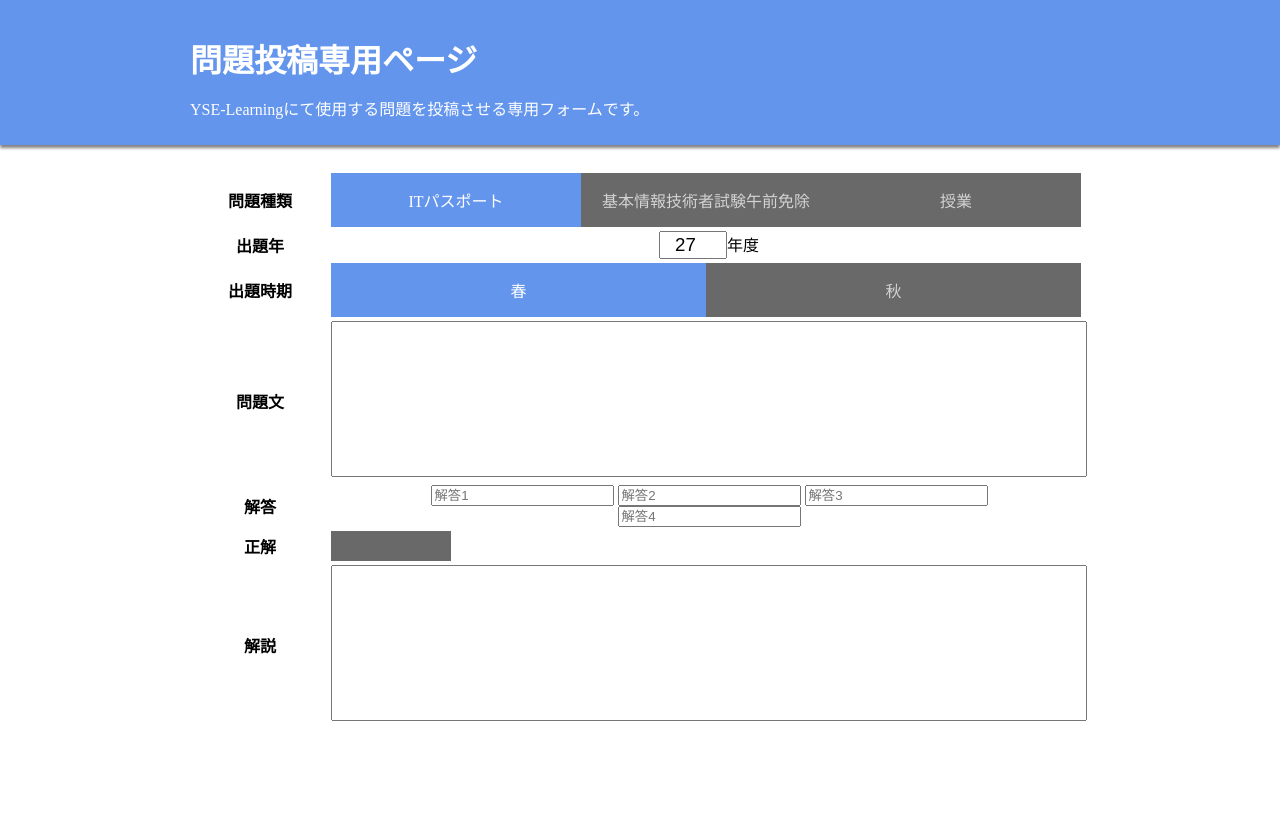
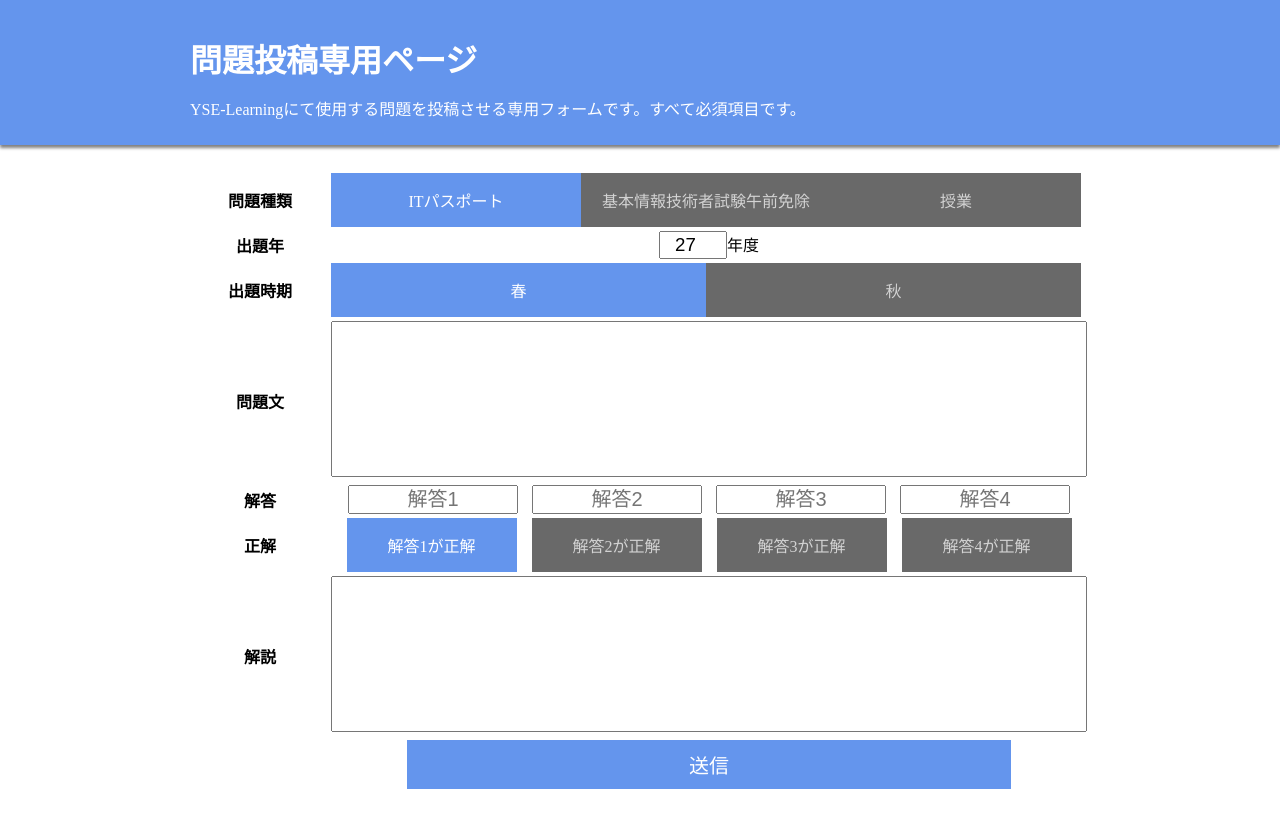
Before and after one commit to kaizanakasato/Pages, a PHP site: page /questionPost.html in a window 1280 px wide. Before the commit the page ends 721 px from the top, so only its background shows below. Run offline with PHP 8.4, Linux system fonts and the light colour scheme.

Commit message:
QuestionPost Page FrontEnd Finish

```diff
--- a/questionPost.css
+++ b/questionPost.css
@@ -47,6 +47,12 @@ label{
 	color: lightgrey;
 }
 
+label:after{
+	content: "";
+	clear: both;
+	display: block;
+}
+
 .questionType > label{
 	box-sizing: border-box;
 	width: calc(750px/3);
@@ -70,17 +76,47 @@ input[type="number"]{
 }
 
 .ansText{
-	width: 730px;
+	width: 740px;
 	margin: auto;
 }
 
 .ansText > input[type="text"]{
-	width: calc(700px/4);
+	width: calc(680px/4);
+	margin: 0 5px;
+	text-align: center;
+	box-sizing: border-box;
+	font-size: 15pt;
+}
+
+.ansSelect{
+	width: 740px;
+	margin: auto;
+}
+
+.ansSelect:after{
+	content: "";
+	clear: both;
+	display: block;
+}
+
+.ansSelect > label{
+	width: calc(680px/4);
+	box-sizing: border-box;
+	margin: 0 7.5px;
 }
 
 textarea{
 	width: 750px;
 	height: 150px;
-	font-size: 18pt;
+	font-size: 15pt;
 	resize: none;
 }
+
+input[type="submit"]{
+	width: 80%;
+	padding: 10px;
+	color: white;
+	background: cornflowerblue;
+	border: none;
+	font-size: 15pt;
+}
--- a/questionPost.html
+++ b/questionPost.html
@@ -11,12 +11,11 @@
 	<meta charset="UTF-8">
 	<title>問題投稿</title>
 	<link rel="stylesheet" href="questionPost.css">
-	<!--<script type="text/javascript" src="questionUp.js"></script>-->
 </head>
 <body>
 	<header>
 		<h1>問題投稿専用ページ</h1>
-		<p>YSE-Learningにて使用する問題を投稿させる専用フォームです。</p>
+		<p>YSE-Learningにて使用する問題を投稿させる専用フォームです。すべて必須項目です。</p>
 	</header>
 	<div class="QuestionPost">
 		<form action="questionPost.php" method="POST">
@@ -33,7 +32,7 @@
 					</td>
 				</tr>
 					<th>出題年</th>
-					<td><input type="number" name="year" min="16" max="99" value="27">年度</td>
+					<td><input type="number" name="year" min="16" max="99" value="27" required>年度</td>
 				</tr>
 				<tr>
 					<th>出題時期</th>
@@ -46,31 +45,43 @@
 				</tr>
 				<tr>
 					<th>問題文</th>
-					<td><textarea name="questionText" id="queText" cols="30" rows="10"></textarea></td>
+					<td><textarea name="questionText" id="queText" cols="30" rows="10" required></textarea></td>
 				</tr>
 				<tr>
 					<th>解答</th>
 					<td>
 						<div class="ansText">
-							<input type="text" id="ansText1" placeholder="解答1">
-							<input type="text" id="ansText2" placeholder="解答2">
-							<input type="text" id="ansText3" placeholder="解答3">
-							<input type="text" id="ansText4" placeholder="解答4">
+							<input type="text" id="ansText1" placeholder="解答1" required>
+							<input type="text" id="ansText2" placeholder="解答2" required>
+							<input type="text" id="ansText3" placeholder="解答3" required>
+							<input type="text" id="ansText4" placeholder="解答4" required>
 						</div>
 					</td>
 				</tr>
 				<tr>
 					<th>正解</th>
 					<td>
-						<label for="radioAnswer1"></label><input type="radio" name="answer" id="radioAnswer1" value="answer1">
-						<label for="radioAnswer2"></label><input type="radio" name="answer" id="radioAnswer2" value="answer2">
-						<label for="radioAnswer3"></label><input type="radio" name="answer" id="radioAnswer3" value="answer3">
-						<label for="radioAnswer4"></label><input type="radio" name="answer" id="radioAnswer4" value="answer4">
+						<div class="ansSelect">
+							<input type="radio" name="answer" id="radioAnswer1" value="answer1" checked>
+								<label for="radioAnswer1">解答1が正解</label>
+							<input type="radio" name="answer" id="radioAnswer2" value="answer2">
+								<label for="radioAnswer2">解答2が正解</label>
+							<input type="radio" name="answer" id="radioAnswer3" value="answer3">
+								<label for="radioAnswer3">解答3が正解</label>
+							<input type="radio" name="answer" id="radioAnswer4" value="answer4">
+								<label for="radioAnswer4">解答4が正解</label>
+						</div>
 					</td>
 				</tr>
 				<tr>
 					<th>解説</th>
-					<td><textarea name="commentary" id="comm" cols="30" rows="10"></textarea></td>
+					<td><textarea name="commentary" id="comm" cols="30" rows="10" required></textarea></td>
+				</tr>
+				<tr>
+					<td></td>
+					<td>
+						<input type="submit" value="送信" onclick='return confirm("以下の内容でよろしいですか？");'>
+					</td>
 				</tr>
 			</table>
 		</form>
```
